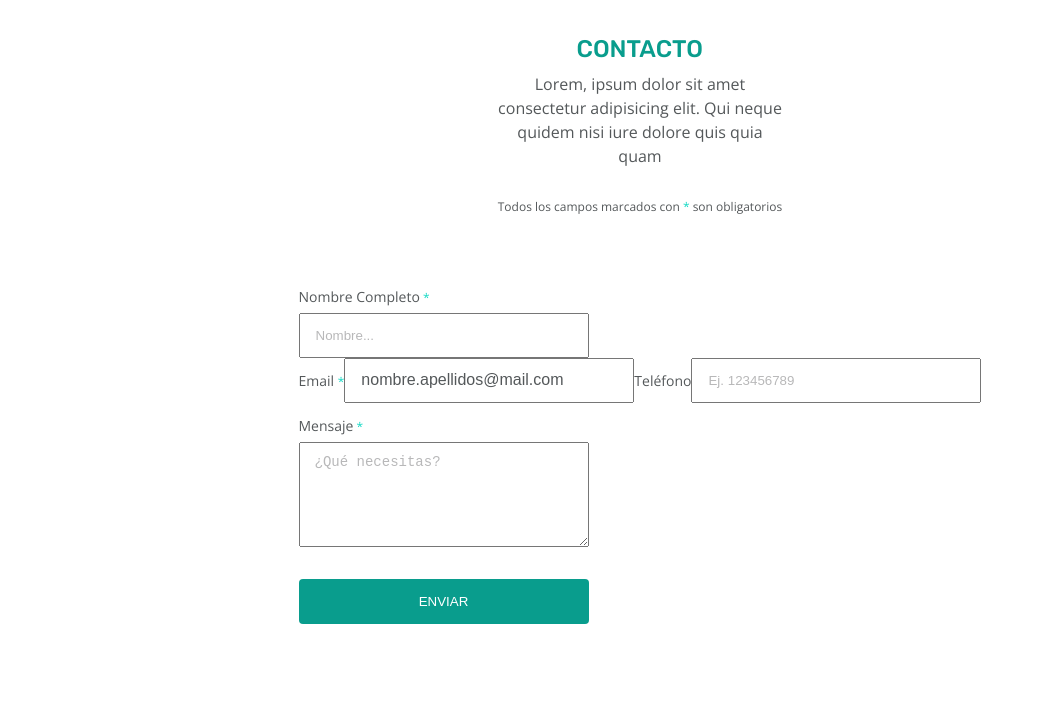
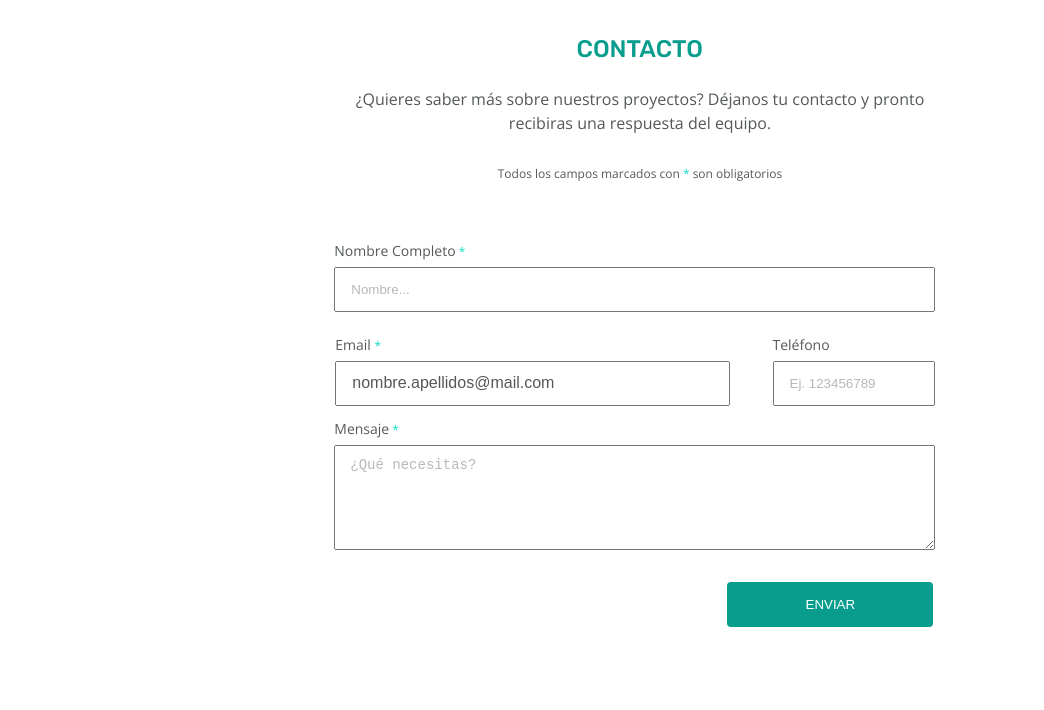
Before and after one commit to Adalab/project-promo-kmodulo-1-team-4, a website: page src/html/contact.html in a window 1280 px wide. Shown: the part 90-800 px from the top of the page, without its empty margins (0-1044 px from the left). Drawn offline with nearby package versions, Linux system fonts and the light colour scheme; files that its build step writes are made by us from their sources; files whose address does not match are found by name.

Commit message:
updat contact form-mq

```diff
--- a/src/html/partials/form.html
+++ b/src/html/partials/form.html
@@ -2,9 +2,9 @@
   <h1 class="main__h1">Contacto</h1>
   <div class="main__p">
     <p class="p">
-      Lorem, ipsum dolor sit amet consectetur
-      adipisicing elit. Qui neque quidem nisi iure
-      dolore quis quia quam
+      ¿Quieres saber más sobre nuestros proyectos?
+      Déjanos tu contacto y pronto recibiras una
+      respuesta del equipo.
     </p>
 
     <small class="main__p__small"
@@ -35,7 +35,9 @@
       required
     />
 
-    <fieldset class="form__fieldset">
+    <!-- <fieldset class="form__fieldset"> -->
+    <div class="row">
+      <div class="column left">
         <label class="label" for="email"
           >Email
           <span class="main__required">
@@ -50,7 +52,8 @@
           placeholder="nombre.apellidos@mail.com"
           required
         />
-
+      </div>
+      <div class="column right">
         <label class="label" for="telephone"
           >Teléfono</label
         >
@@ -61,7 +64,9 @@
           name="telephone"
           placeholder="Ej. 123456789"
         />
-    </fieldset>
+      </div>
+    </div>
+    <!-- </fieldset> -->
 
     <label class="label" for="comments"
       >Mensaje<span class="main__required">
--- a/src/scss/layout/_contact.scss
+++ b/src/scss/layout/_contact.scss
@@ -50,20 +50,24 @@
     // max-width: 100%;
     display: flex;
     flex-direction: column;
-    margin-top: 58px;
+    margin-top: 45px;
   }
 }
 
 .p {
   margin-bottom: 25px;
 }
+.column {
+  display: flex;
+  flex-direction: column;
+}
 // form inner style
-.form__fieldset {
-  width: 100%;
-  display: flex;
-  flex-direction: row;
-  border: none;
-}
+// .form__fieldset {
+//   width: 100%;
+//   display: flex;
+//   flex-direction: row;
+//   border: none;
+// }
 // form inner -name
 .form__fielset__name {
   width: 100%;
@@ -126,3 +130,62 @@
   text-transform: uppercase;
   border: none;
 }
+
+@media all and (min-width: 768px) {
+  // form inner -email
+  .form__fielset__email,
+  .form__fielset__name,
+  .form__fielset--telephone,
+  .textarea {
+    width: 442px;
+  }
+  .form__submit {
+    width: 206px;
+    height: 45px;
+    position: relative;
+    left: 237px;
+  }
+  .main__p {
+    width: 442px;
+    height: 120px;
+    padding-top: 15px;
+  }
+}
+@media all and (min-width: 1200px) {
+  .main__p {
+    width: 601px;
+    height: 96px;
+    padding-top: 15px;
+  }
+  .form__fielset__email {
+    width: 395px;
+  }
+  .form__fielset--telephone {
+    width: 162px;
+  }
+  .textarea,
+  .form__fielset__name {
+    width: 601px;
+  }
+  .form__submit {
+    width: 206px;
+    height: 45px;
+    position: relative;
+    left: 393px;
+  }
+  .row {
+    display: flex;
+    flex-direction: row;
+    justify-content: center;
+    padding-top: 10px;
+    text-align: left;
+  }
+  .column {
+    padding: 0 0.7em 0em 1em;
+    display: flex;
+    flex-direction: column;
+  }
+  .column.left {
+    transform: translatex(-15px);
+  }
+}
```
Lines whose indentation alone changed are shown as unchanged.
